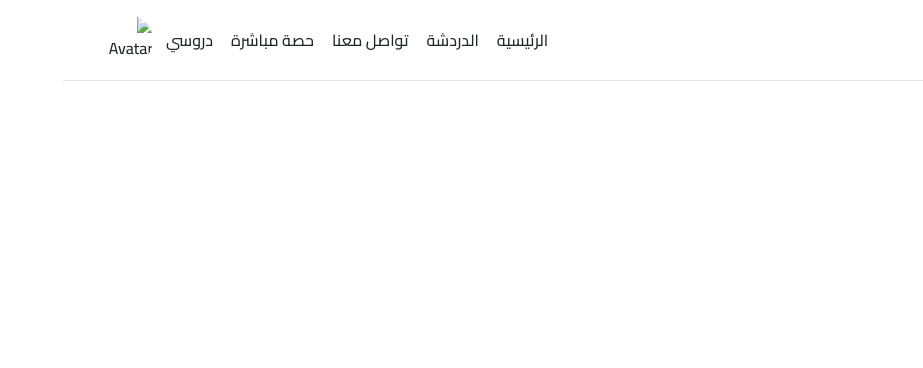
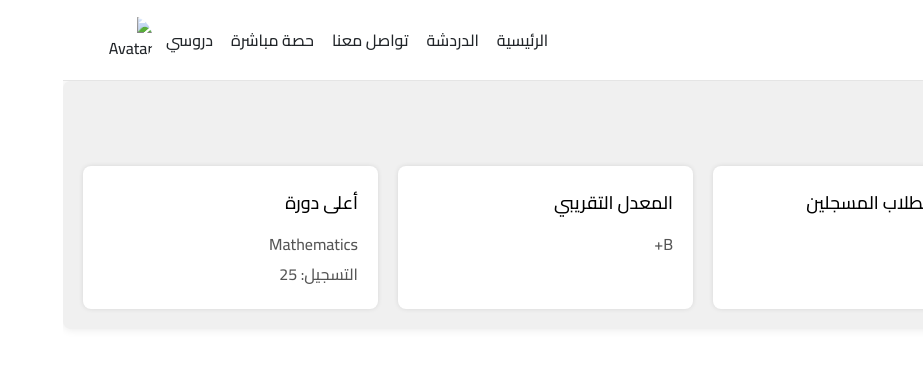
Before and after one commit to les-cours/teacher-dashboard, a React (Create React App) app: page /home in a window 1280 px wide. Shown: the top 368 px of the page, without its empty margins (357-1280 px from the left). Built offline with nearby package versions, Linux system fonts and the light colour scheme; no server answers; sample sign-in values are in the browser's storage.

Commit message:
daily update

```diff
--- a/src/App.css
+++ b/src/App.css
@@ -91,3 +91,47 @@ body.dark-mode {
 .contentPop {
   background-color: var(--primary-color);
 }
+
+
+
+.statistics {
+  padding: 20px;
+  background-color: #f0f0f0;
+  border-radius: 8px;
+  box-shadow: 0 0 10px rgba(0, 0, 0, 0.1);
+}
+
+.statistics h2 {
+  font-size: 24px;
+  margin-bottom: 20px;
+}
+
+.metrics {
+  display: grid;
+  grid-template-columns: repeat(auto-fit, minmax(200px, 1fr));
+  gap: 20px;
+}
+
+.metric {
+  background-color: #fff;
+  padding: 20px;
+  border-radius: 8px;
+  box-shadow: 0 0 5px rgba(0, 0, 0, 0.1);
+}
+
+.metric h3 {
+  font-size: 18px;
+  margin-bottom: 10px;
+}
+
+.metric p {
+  margin: 0;
+  font-size: 16px;
+  color: #555;
+}
+
+@media (max-width: 768px) {
+  .metrics {
+    grid-template-columns: repeat(auto-fit, minmax(150px, 1fr));
+  }
+}
--- a/src/App.js
+++ b/src/App.js
@@ -26,6 +26,7 @@ import "./App.css";
 import Document from "./Dashboard/lessons/Document";
 import AboutUs from "./AboutUs";
 import ChatRoom from "./chat/ChatRoom";
+import Home from "./Home";
 
 const errorLink = onError(({ graphqlErrors, networkError }) => {
   if (graphqlErrors) {
@@ -90,17 +91,7 @@ function App() {
               <Route
                 path="/home"
                 element={
-                  <div>
-                    <div>
-                      <h1>Teacher Dashboard</h1>
-                      <div>
-                        <h2>Overview</h2>
-                        <p>Number of Students: {4}</p>
-                        <p>Upcoming Events: {4}</p>
-                        <p>Recent Grades: {77}</p>
-                      </div>
-                    </div>
-                  </div>
+            <Home/>
                 }
               />
               <Route path="/chatRoom" element={<ChatRoom />} />
--- /dev/null
+++ b/src/Home.js
@@ -0,0 +1,41 @@
+import React from 'react'
+
+import './App.css'
+function Home() {
+
+    const totalCourses = 3;
+    const totalStudents = 63;
+    const averageGrade = 'B+';
+    const topCourse = 'Mathematics';
+    const topCourseEnrollment = 25;
+
+
+
+  return (
+<div className="statistics">
+  <h2>نظرة عامة على الإحصائيات</h2>
+  <div className="metrics">
+    <div className="metric">
+      <h3>إجمالي الدورات</h3>
+      <p>{totalCourses}</p>
+    </div>
+    <div className="metric">
+      <h3>إجمالي الطلاب المسجلين</h3>
+      <p>{totalStudents}</p>
+    </div>
+    <div className="metric">
+      <h3>المعدل التقريبي</h3>
+      <p>{averageGrade}</p>
+    </div>
+    <div className="metric">
+      <h3>أعلى دورة</h3>
+      <p>{topCourse}</p>
+      <p>التسجيل: {topCourseEnrollment}</p>
+    </div>
+  </div>
+</div>
+
+  )
+}
+
+export default Home
```
